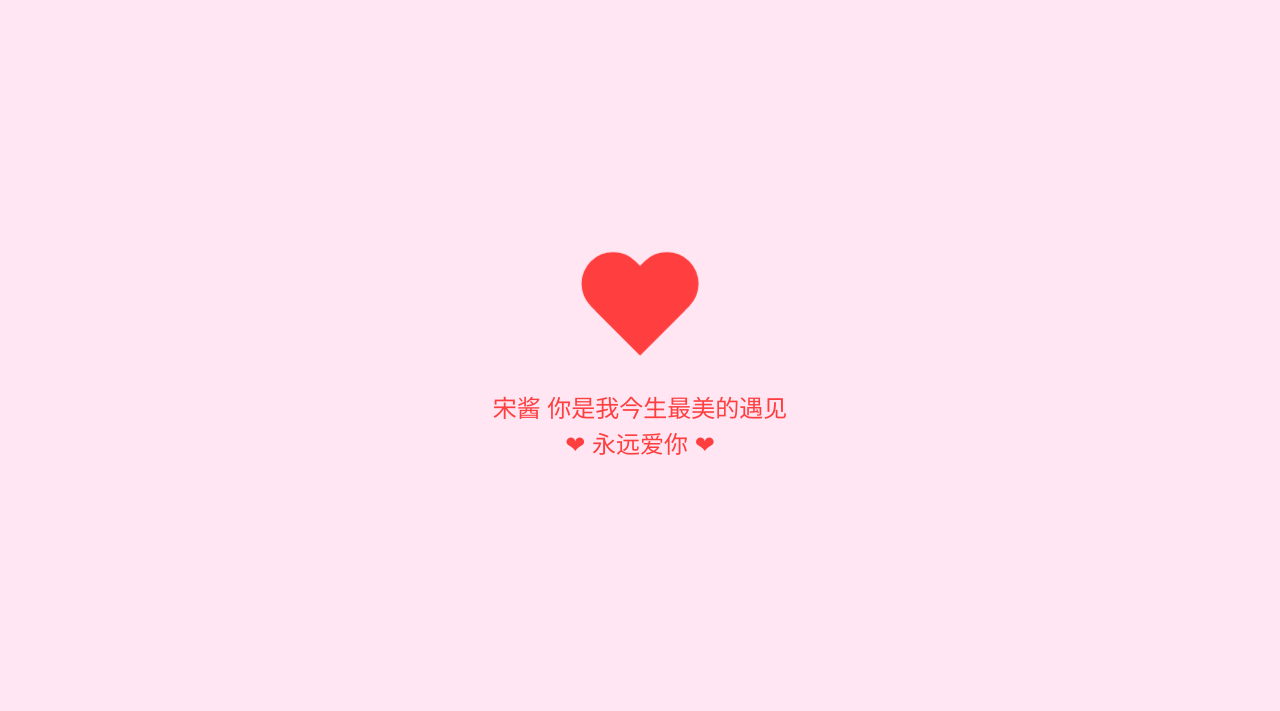
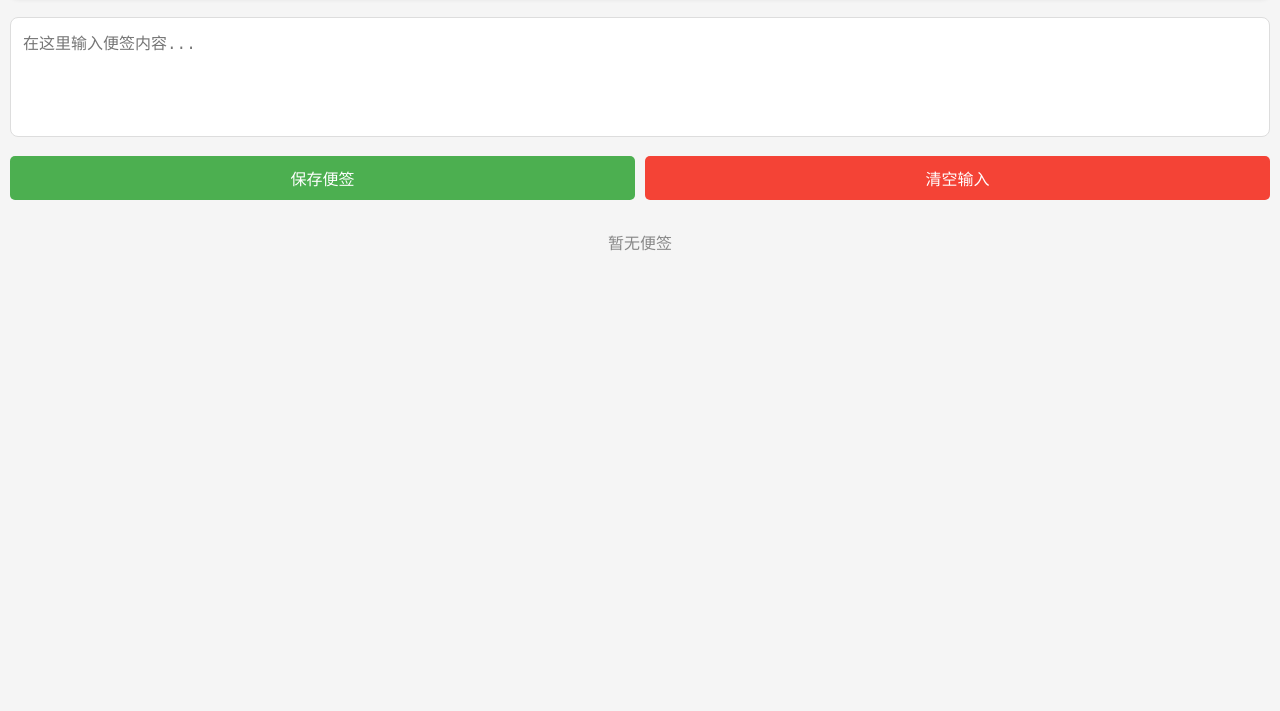
Before and after one commit to SPERTMAN/SPERTMAN.github.io, a plain HTML site: page index.html in a window 1280 px wide. Shown: the part 89-800 px from the top of the page. Drawn offline with Linux system fonts and the light colour scheme.

Commit message:
Update index.html

```diff
--- a/index.html
+++ b/index.html
@@ -1,69 +1,211 @@
 <!DOCTYPE html>
-<html>
+<html lang="zh-CN">
 <head>
     <meta charset="UTF-8">
-    <meta name="viewport" content="width=device-width, initial-scale=1.0">
-    <title>心动时刻 ❤</title>
+    <meta name="viewport" content="width=device-width, initial-scale=1.0, maximum-scale=1.0, user-scalable=no">
+    <title>简易便签</title>
     <style>
+        * {
+            margin: 0;
+            padding: 0;
+            box-sizing: border-box;
+        }
         body {
-            background: #ffe6f2;
+            font-family: -apple-system, BlinkMacSystemFont, "Segoe UI", Roboto, Helvetica, Arial, sans-serif;
+            background-color: #f5f5f5;
+            color: #333;
+            padding: 10px;
+            max-width: 100%;
+            overflow-x: hidden;
+        }
+        .container {
+            max-width: 100%;
+            margin: 0 auto;
+        }
+        .header {
+            text-align: center;
+            padding: 15px 0;
+            margin-bottom: 20px;
+            background-color: #4CAF50;
+            color: white;
+            border-radius: 8px;
+            box-shadow: 0 2px 5px rgba(0,0,0,0.1);
+        }
+        .note-input {
+            width: 100%;
+            margin-bottom: 15px;
+        }
+        .note-input textarea {
+            width: 100%;
+            height: 120px;
+            padding: 12px;
+            border: 1px solid #ddd;
+            border-radius: 8px;
+            font-size: 16px;
+            resize: none;
+        }
+        .buttons {
             display: flex;
-            justify-content: center;
-            align-items: center;
-            min-height: 100vh;
+            justify-content: space-between;
+            margin-bottom: 20px;
+        }
+        button {
+            background-color: #4CAF50;
+            color: white;
+            border: none;
+            padding: 10px 15px;
+            border-radius: 5px;
+            cursor: pointer;
+            font-size: 16px;
+            flex-grow: 1;
+            margin: 0 5px;
+        }
+        button:first-child {
+            margin-left: 0;
+        }
+        button:last-child {
+            margin-right: 0;
+        }
+        button.clear {
+            background-color: #f44336;
+        }
+        .notes-list {
+            margin-top: 20px;
+        }
+        .note-item {
+            background-color: white;
+            padding: 15px;
+            border-radius: 8px;
+            margin-bottom: 10px;
+            box-shadow: 0 1px 3px rgba(0,0,0,0.1);
+            position: relative;
+            word-wrap: break-word;
+        }
+        .note-item .delete {
+            position: absolute;
+            top: 10px;
+            right: 10px;
+            color: #f44336;
+            background: none;
+            border: none;
+            font-size: 18px;
+            cursor: pointer;
+            padding: 0;
             margin: 0;
-            overflow: hidden;
         }
-
-        .heart {
-            position: relative;
-            width: 100px;
-            height: 90px;
-            animation: heartbeat 1.2s infinite;
+        .note-date {
+            font-size: 12px;
+            color: #888;
+            margin-top: 8px;
         }
-
-        .heart:before,
-        .heart:after {
-            content: '';
-            position: absolute;
-            left: 50px;
-            top: 0;
-            width: 50px;
-            height: 80px;
-            background: #ff3f3f;
-            border-radius: 50px 50px 0 0;
-            transform: rotate(-45deg);
-            transform-origin: 0 100%;
-        }
-
-        .heart:after {
-            left: 0;
-            transform: rotate(45deg);
-            transform-origin: 100% 100%;
-        }
-
-        @keyframes heartbeat {
-            0% { transform: scale(1); }
-            15% { transform: scale(1.3); }
-            30% { transform: scale(1); }
-            45% { transform: scale(1.15); }
-            60% { transform: scale(1); }
-        }
-
-        .message {
-            position: absolute;
-            top: 60%;
+        .empty-notes {
             text-align: center;
-            font-family: 'Microsoft YaHei', sans-serif;
-            color: #ff3f3f;
-            font-size: 24px;
-            width: 80%;
-            line-height: 1.5;
+            color: #888;
+            margin-top: 30px;
         }
     </style>
 </head>
 <body>
-    <div class="heart"></div>
-    <div class="message">宋酱 你是我今生最美的遇见<br>❤ 永远爱你 ❤</div>
+    <div class="container">
+        <div class="header">
+            <h1>简易便签</h1>
+        </div>
+
+        <div class="note-input">
+            <textarea id="note-text" placeholder="在这里输入便签内容..."></textarea>
+        </div>
+
+        <div class="buttons">
+            <button id="save-btn">保存便签</button>
+            <button id="clear-btn" class="clear">清空输入</button>
+        </div>
+
+        <div class="notes-list" id="notes-container">
+            <!-- 便签将在这里动态生成 -->
+        </div>
+    </div>
+
+    <script>
+        document.addEventListener('DOMContentLoaded', function() {
+            const noteText = document.getElementById('note-text');
+            const saveBtn = document.getElementById('save-btn');
+            const clearBtn = document.getElementById('clear-btn');
+            const notesContainer = document.getElementById('notes-container');
+
+            // 从本地存储加载便签
+            loadNotes();
+
+            // 保存便签
+            saveBtn.addEventListener('click', function() {
+                if (noteText.value.trim() !== '') {
+                    saveNote(noteText.value);
+                    noteText.value = '';
+                    loadNotes();
+                }
+            });
+
+            // 清空输入框
+            clearBtn.addEventListener('click', function() {
+                noteText.value = '';
+            });
+
+            // 保存便签到本地存储
+            function saveNote(text) {
+                const notes = getNotes();
+                const newNote = {
+                    id: Date.now(),
+                    text: text,
+                    date: new Date().toLocaleString('zh-CN')
+                };
+                notes.push(newNote);
+                localStorage.setItem('notes', JSON.stringify(notes));
+            }
+
+            // 从本地存储获取便签
+            function getNotes() {
+                const notes = localStorage.getItem('notes');
+                return notes ? JSON.parse(notes) : [];
+            }
+
+            // 加载并显示便签
+            function loadNotes() {
+                const notes = getNotes();
+                notesContainer.innerHTML = '';
+
+                if (notes.length === 0) {
+                    notesContainer.innerHTML = '<div class="empty-notes">暂无便签</div>';
+                    return;
+                }
+
+                // 按时间倒序排列
+                notes.sort((a, b) => b.id - a.id);
+
+                notes.forEach(note => {
+                    const noteElement = document.createElement('div');
+                    noteElement.className = 'note-item';
+                    noteElement.innerHTML = `
+                        <button class="delete" data-id="${note.id}">×</button>
+                        <div class="note-content">${note.text.replace(/\n/g, '<br>')}</div>
+                        <div class="note-date">${note.date}</div>
+                    `;
+                    notesContainer.appendChild(noteElement);
+
+                    // 添加删除事件
+                    const deleteBtn = noteElement.querySelector('.delete');
+                    deleteBtn.addEventListener('click', function() {
+                        deleteNote(note.id);
+                        loadNotes();
+                    });
+                });
+            }
+
+            // 删除便签
+            function deleteNote(id) {
+                let notes = getNotes();
+                notes = notes.filter(note => note.id !== id);
+                localStorage.setItem('notes', JSON.stringify(notes));
+            }
+        });
+    </script>
 </body>
 </html>
```
